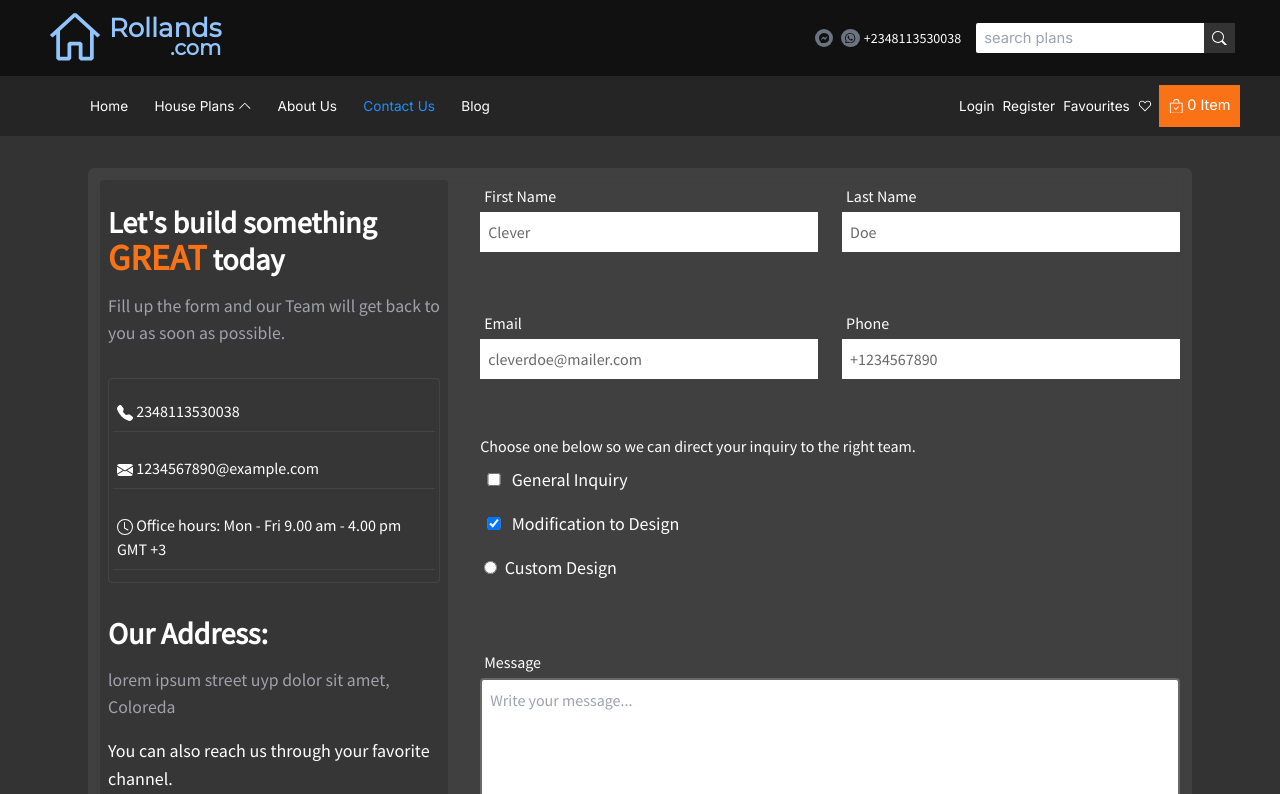
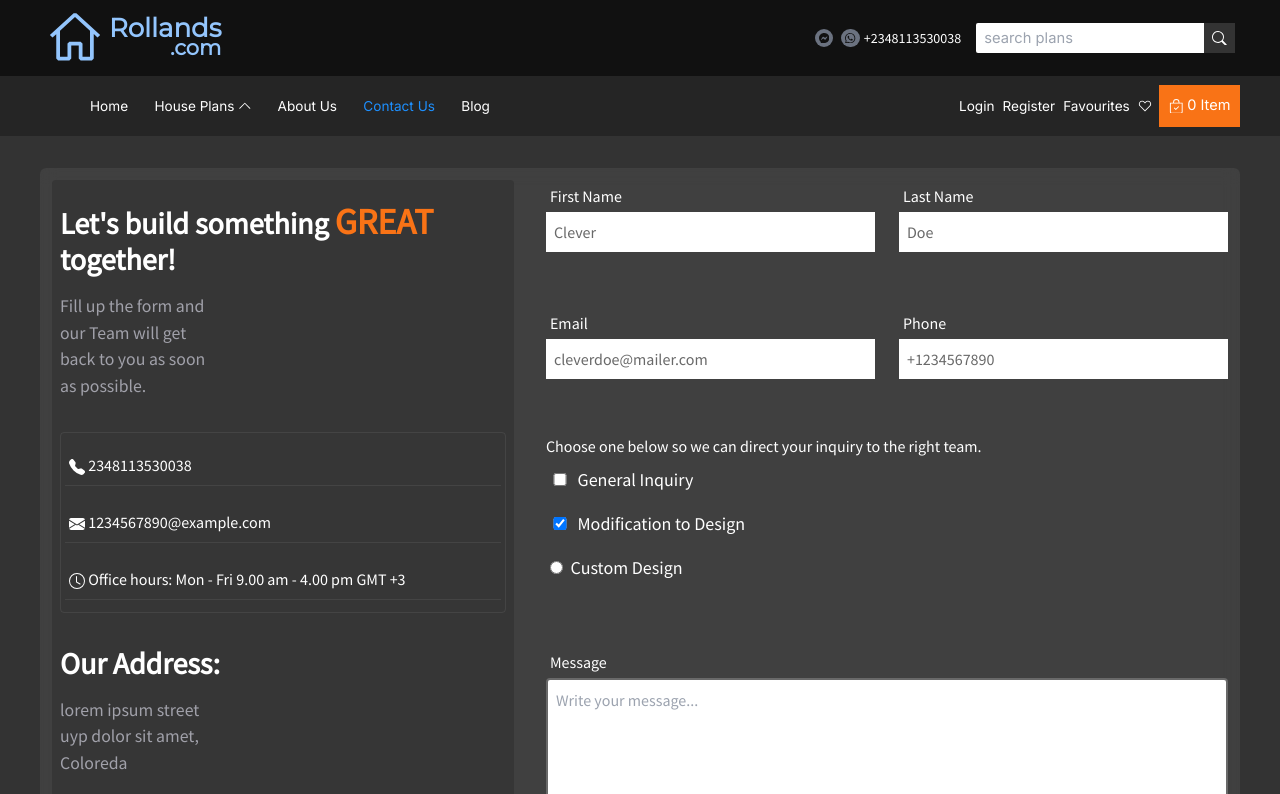
Before and after one commit to cleverAkanimoh/architecture, a React (Create React App) app: page /architecture/contact in a window 1280 px wide. Shown: the top 794 px of the page. Built offline with nearby package versions, Linux system fonts and the light colour scheme; a web font is replaced by a local one.

Commit message:
modified 5 files

```diff
--- a/src/Components/contact/Address.tsx
+++ b/src/Components/contact/Address.tsx
@@ -19,7 +19,7 @@ const Address = () => (
 
     <header className="header">
       <h1>
-        Let's build something <big>GREAT</big> today
+        Let's build something <big>GREAT</big> together!
       </h1>
       <p>
         Fill up the form and our Team will get back to you as soon as possible.
--- a/src/Components/footer/Subscribe.tsx
+++ b/src/Components/footer/Subscribe.tsx
@@ -11,6 +11,7 @@ const Subscribe = () => (
                 type="email"
                 className="w-full rounded-none px-2 h-9 font-sofia outline-none text-gray-dark md:bg-transparent"
                 placeholder="Email"
+                required
             />
 
             <CustomButton text='subscribe' className="lowercase bg-blue-500 text-white w-full md:rounded-l-full mt-3 md:mt-0 md:w-1/2 md:text-[.75rem] h-10 xl:text-sm overflow-hidden relative group" />
--- a/src/Components/header/TopSection.tsx
+++ b/src/Components/header/TopSection.tsx
@@ -54,9 +54,10 @@ export default function TopSection() {
                 type="text"
                 className="rounded-l-sm outline-none px-2"
                 placeholder="search plans"
+                required
               />
 
-              <button className="px-2 rounded-none bg-gray-dark text-white">
+              <button type="submit" className="px-2 rounded-none bg-gray-dark text-white">
                 <BsSearch />
               </button>
             </Form>
--- a/src/Components/home/NewHouseSlider.tsx
+++ b/src/Components/home/NewHouseSlider.tsx
@@ -16,13 +16,16 @@ export default function NewHouseSlider() {
 
             if (box != null) {
                 let width = box.clientWidth
-                if (box.scrollLeft > width * 2 && box.scrollLeft ) {
-                    moveSlideLeft()
+                if (box.scrollLeft > width * 2) {
+                    box.scrollLeft = 0
                 } else {
                     moveSlideRight()
                 }
             }
         }, 8000)
+
+
+
 
         return () => clearInterval(timer)
     }, [])
--- a/src/css/contact.css
+++ b/src/css/contact.css
@@ -4,7 +4,7 @@
 
 @layer components {
   .contact-section {
-    @apply min-h-screen w-[90%] md:w-[92%] max-w-[1180px]
+    @apply min-h-screen w-full
     my-8 p-3 rounded-md text-white
     bg-gray-dim bg-opacity-25 backdrop-blur z-10
     md:flex gap-8 relative;
@@ -21,7 +21,7 @@
   }
 
   .address-div p {
-    @apply text-zinc-400 mb-4 md:mb-4;
+    @apply text-zinc-400 mb-4 md:mb-4 md:w-1/3;
   }
 
   .address-div .header h1 {
@@ -62,7 +62,7 @@
   ------- */
 
   .custom-form {
-    @apply w-full
+    @apply w-full md:w-2/3
     lg:grid lg:grid-cols-2 gap-6;
   }
 
```
